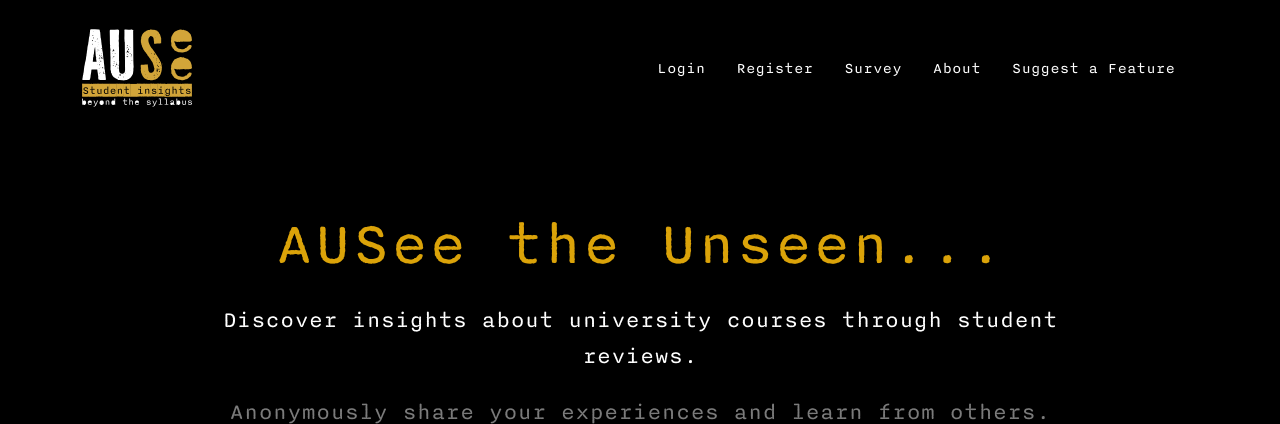
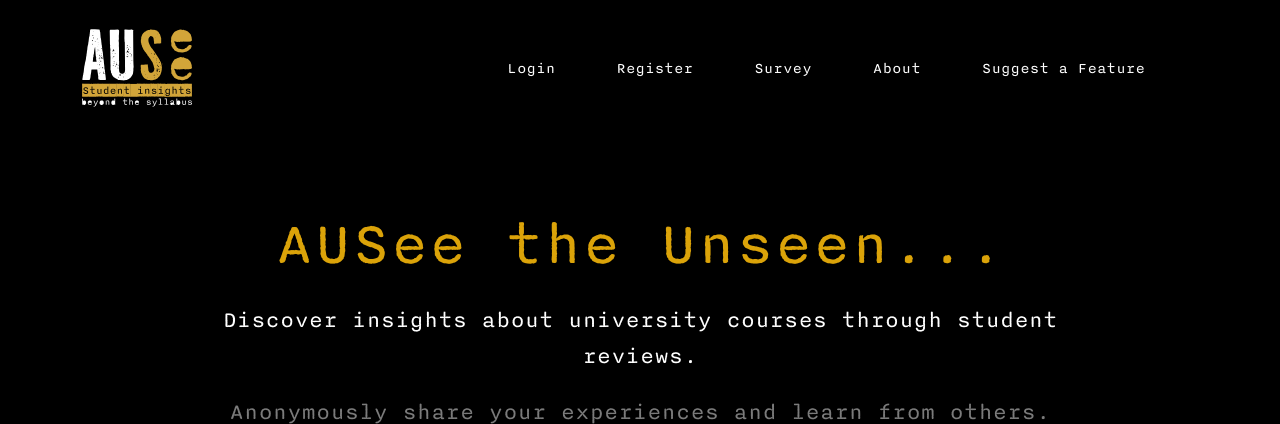
Before and after one commit to NatanAmado/AUSee, a Django app: page / in a window 1280 px wide. Shown: the top 424 px of the page. Run offline with Django 4.2, Linux system fonts and the light colour scheme; parts of the project's set-up code (start-up, migrations or seed data) failed here and were passed over.

Commit message:
Update navigation link spacing in base.html for improved layout consistency

```diff
--- a/templates/base.html
+++ b/templates/base.html
@@ -52,7 +52,7 @@
         }
         .nav-link {
             color: #fff !important; /* White color links */
-            margin-right: 15px; /* Space between links */
+            margin-right: 45px; /* Space between links */
             transition: color 0.3s ease-in-out; /* Smooth transition for hover effect */
         }
         .nav-link:hover {
```
